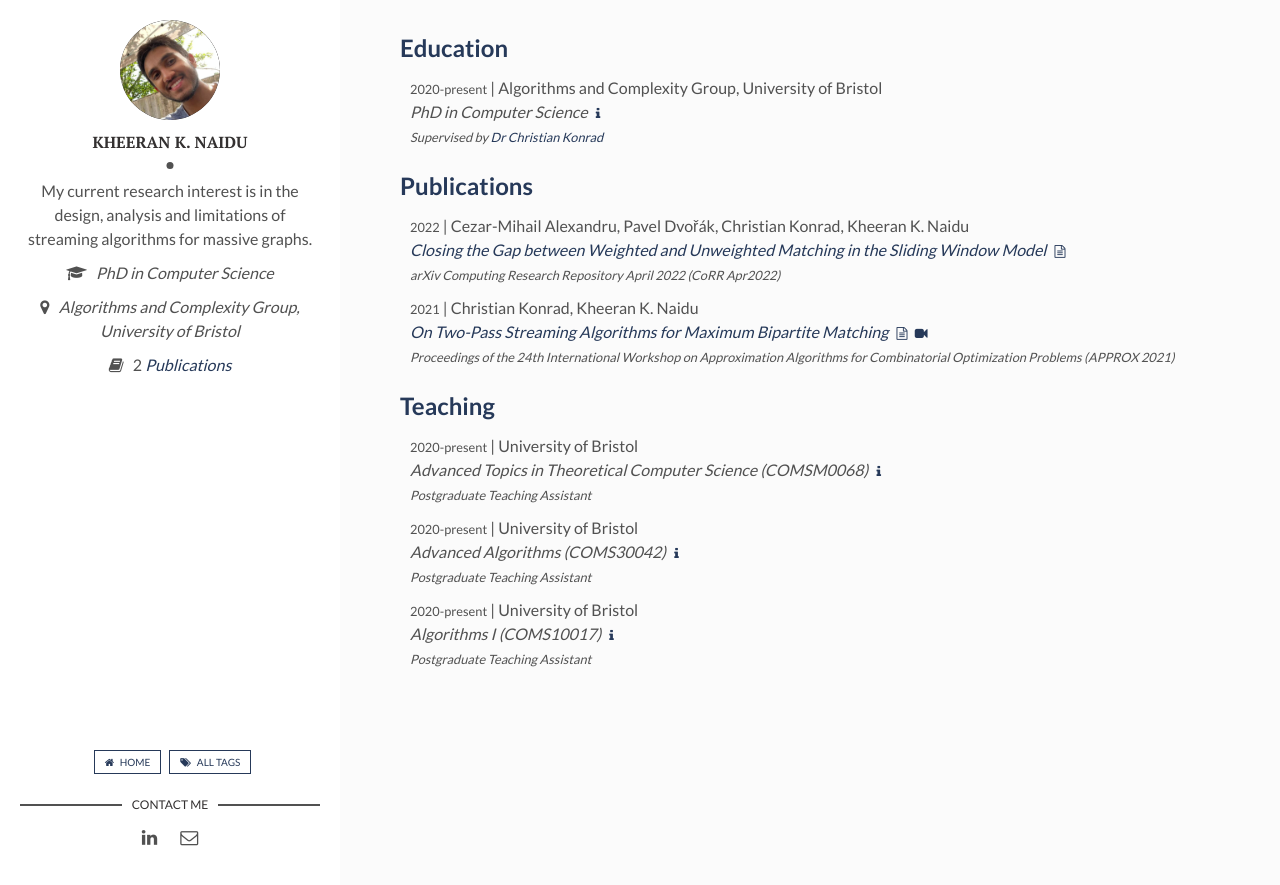
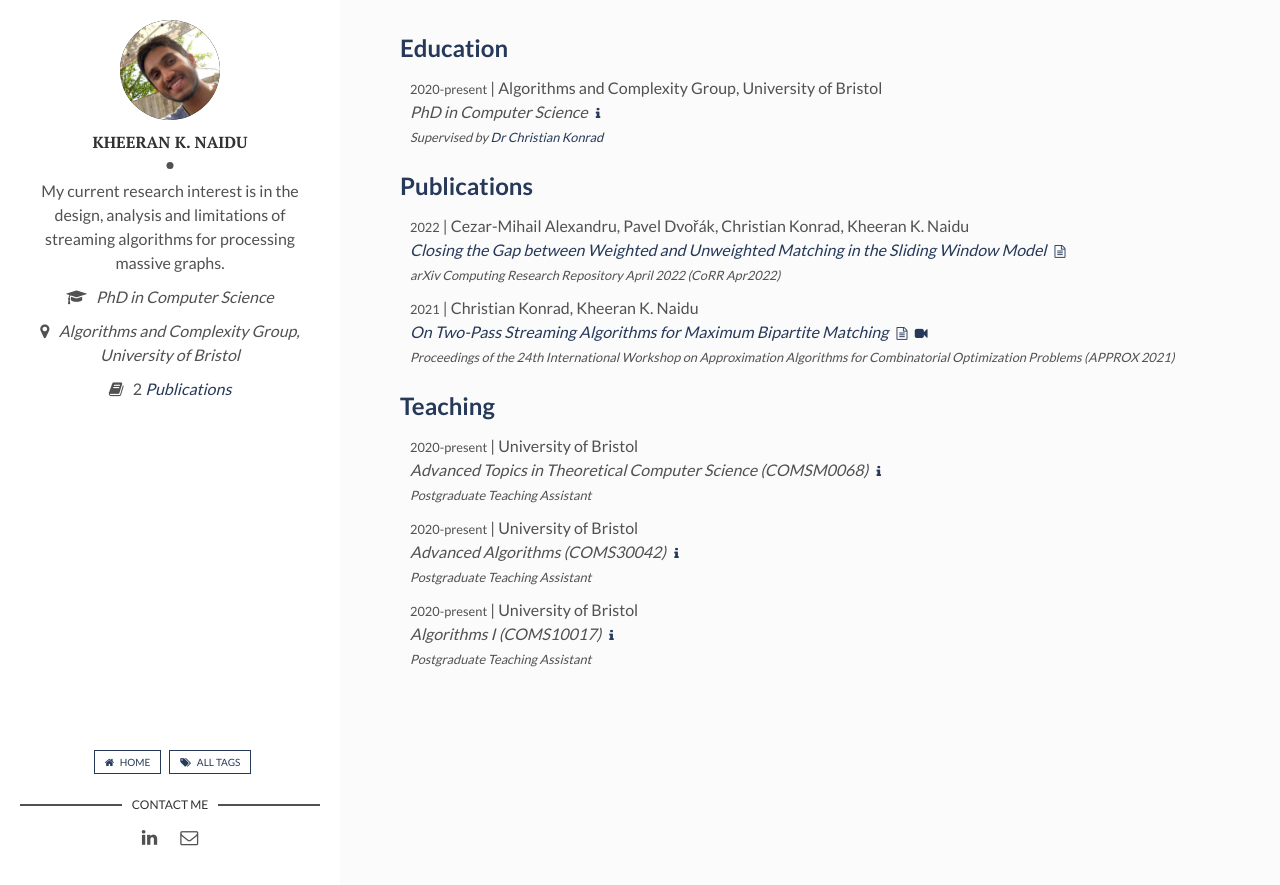
Before and after one commit to kheeran/kheeran.github.io, a Jekyll site: the page built from index.html, in a window 1280 px wide. Shown: the top 885 px of the page. Built offline with Jekyll 4.4.1, drawn with Linux system fonts in a browser that asks for light colours; the list of posts is cut into pages by our own code.

Commit message:
descrip edit

```diff
--- a/_config.yml
+++ b/_config.yml
@@ -8,7 +8,7 @@ site-twitter: #if your site has a twitter account, enter it here
 # Author Settings
 author: Kheeran K. Naidu # add your name
 author-img: kheeran.jpg # add your photo
-about-author: My current research interest is in the design, analysis and limitations of streaming algorithms for massive graphs. # add description
+about-author: My current research interest is in the design, analysis and limitations of streaming algorithms for processing massive graphs. # add description
 position: PhD in Computer Science
 location: Algorithms and Complexity Group, University of Bristol
 social-twitter: # add your Twitter handle
```
